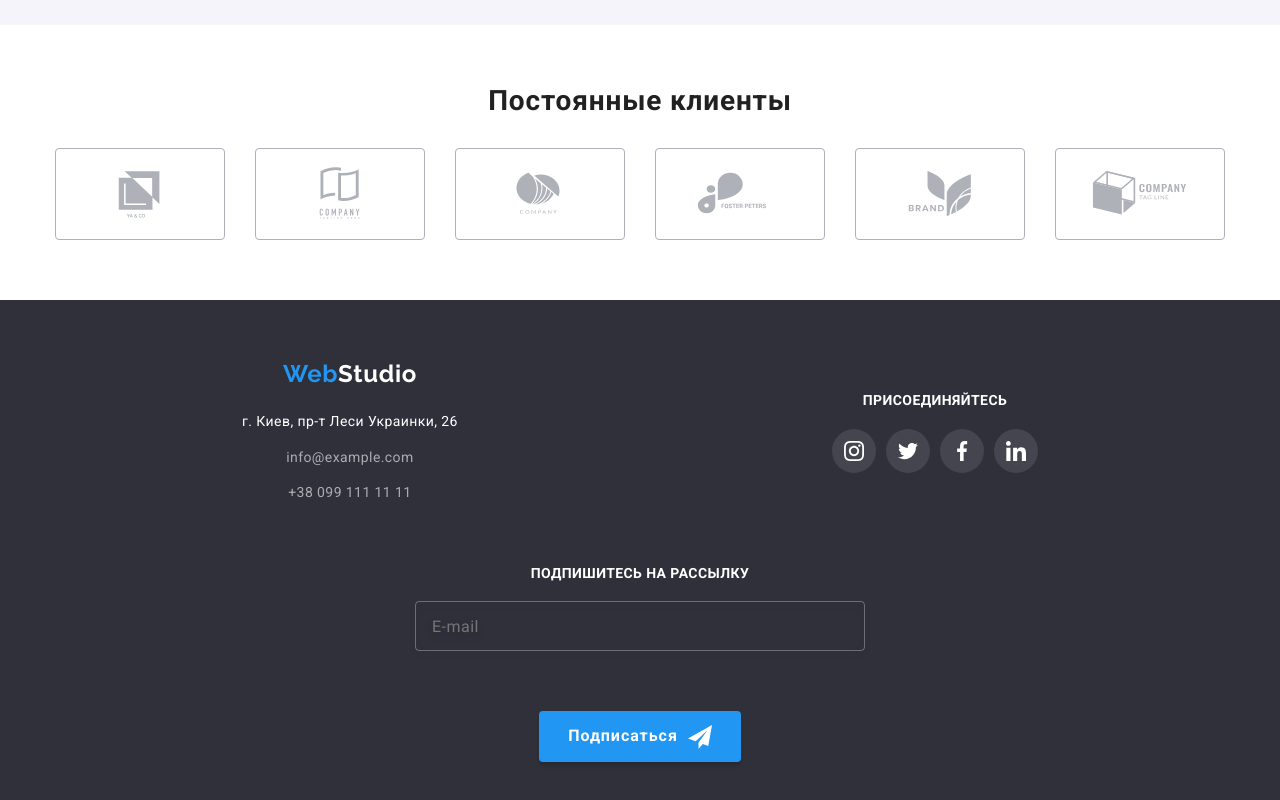
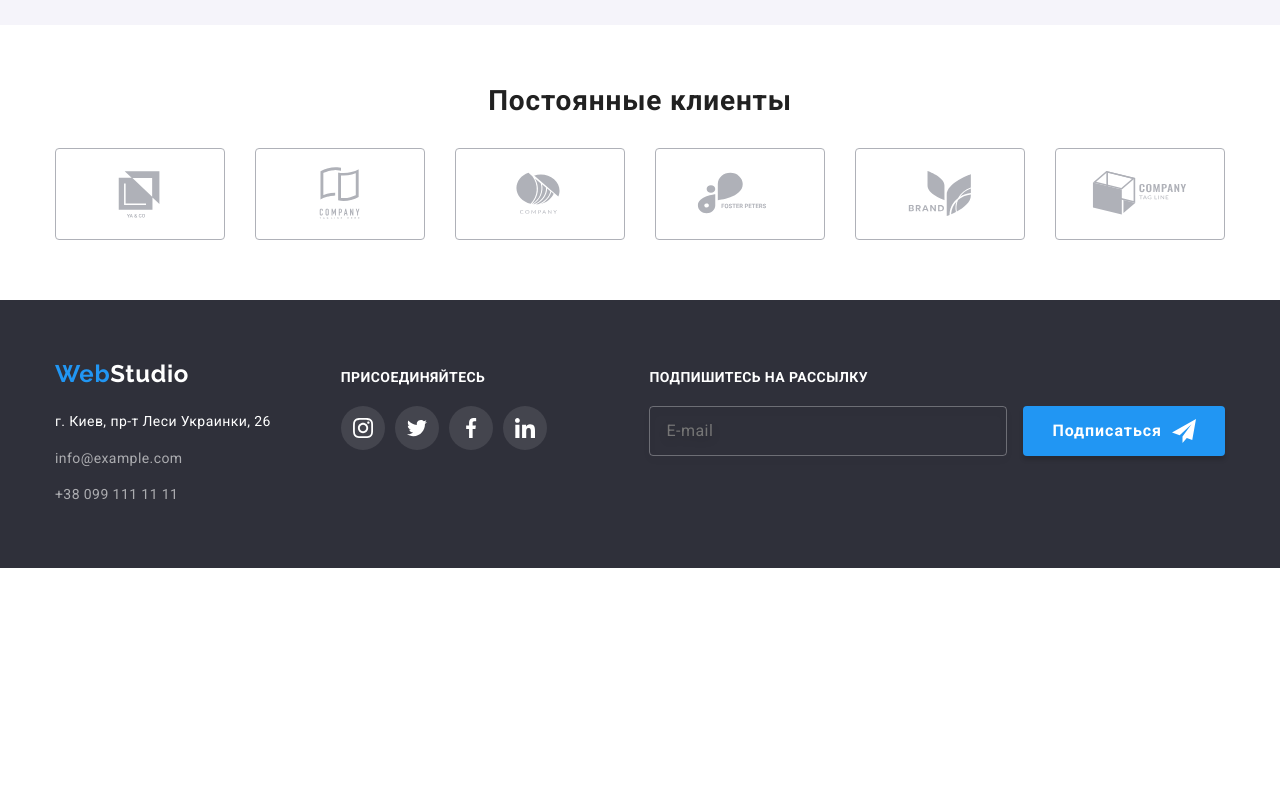
Before and after one commit to RustDzhur/Web-studio, a plain HTML site: page index.html in a window 1280 px wide. Shown: the part 2120-2920 px from the top of the page. After the commit the page ends 2688 px from the top, so only its background shows below. Drawn offline with Linux system fonts and the light colour scheme.

Commit message:
responsive destop

```diff
--- a/sass/components/_filter.scss
+++ b/sass/components/_filter.scss
@@ -8,6 +8,9 @@
         flex-wrap: nowrap;
         margin-bottom: 40px;
         justify-content: center;
+    }
+    @media screen and (min-width: 1200px) {
+        margin-bottom: 50px;
     }
     &__btn {
         font-weight: map-get($font-weight, Medium);
--- a/sass/components/_footer.scss
+++ b/sass/components/_footer.scss
@@ -3,10 +3,21 @@
     background-color: #2F303A;
     padding-top: 60px;
     padding-bottom: 60px;
+    @media screen and (min-width: 1200px) {
+        &__content {
+            margin-right: 70px;
+        }
+    }
 }
 //----------------------------------------------
 .content-container {
     text-align: center;
+    @media screen and (min-width: 1200px) {
+        display: flex;
+        text-align: unset;
+        align-items: baseline;
+        text-align: start;
+    }
 }
 @media screen and (min-width: 768px) {
     .tablet_container {
@@ -16,11 +27,27 @@
         text-align: center;
     }
 }
+@media screen and (min-width: 1200px) {
+    .tablet_container {
+        display: flex;
+        align-items: baseline;
+        justify-content: unset;
+        text-align: start;
+        flex-grow: 1;
+    }
+}
+
 //-------------------------------------------------------
 .address-list {
     margin-bottom: 60px;
+    @media screen and (min-width: 1200px) {
+        margin-bottom: unset;
+    }
     &__item {
         margin-bottom: 8px;
+        @media screen and (min-width: 1200px) {
+            margin-bottom: 9px;
+        }
     }
     &__link {
         color: #ffffff;
@@ -47,6 +74,10 @@
 //-----------------------------------------------------------
 .socials {
     margin-bottom: 60px;
+    @media screen and (min-width: 1200px) {
+        margin-right: 93px;
+        margin-bottom: unset;
+    }
     &__text {
         font-weight: map-get($font-weight, Bold );
         font-size: 14px;
@@ -112,6 +143,14 @@
         margin-right: auto;
         margin-left: auto;
     }
+    @media screen and (min-width: 1200px) {
+        display: unset;
+        flex-direction: unset;
+        align-items: unset;
+        margin-right: unset;
+        margin-left: unset;
+        max-width: unset;
+    }
     &__text {
         font-weight: map-get($font-weight, Bold);
         font-size: 14px;
@@ -120,6 +159,10 @@
         text-transform: uppercase;
         color: #FFFFFF;
         margin-bottom: 20px;
+        @media screen and (min-width: 1200px) {
+            display: flex;
+            align-items: baseline;
+        }
     }
     &__input {
         margin-bottom: 60px;
@@ -140,6 +183,12 @@
         letter-spacing: 0.03em;
 
         color: rgba(255, 255, 255, 0.6);
+        @media screen and (min-width: 1200px) {
+            width: 358px;
+            height: 50px;
+            margin-right: 12px;
+            margin-bottom: unset;
+        }
     }
     &__btn {
         display: inline-flex;
--- a/sass/components/_icon.scss
+++ b/sass/components/_icon.scss
@@ -28,4 +28,7 @@
         text-align: center;
         margin-right: 0;
     }
+    @media screen and (min-width: 1200px) {
+        text-align: start;
+    }
 }
--- a/sass/components/_modal.scss
+++ b/sass/components/_modal.scss
@@ -23,11 +23,11 @@
     left: 50%;
     transform: translate(-50%, -50%);
 
-    margin-top: 93px;
+    margin: 0;
     padding: 0;
 
     height: 609px;
-    width: calc(100% - 30px);
+    width: 450px;
     background-color: #ffffff;
 
     background: #ffffff;
@@ -48,9 +48,13 @@
         cursor: pointer;
     }
     @media screen and (min-width: 768px) {
-        margin-top: 218px;
-        width: calc(100% - 450px);
-
+        margin: 0;
+        width: 450px;
+    }
+    @media screen and (min-width: 1200px) {
+        margin: 0;
+        height: 581px;
+        width: 528px;
     }
     &__icon {
         width: 18px;
--- a/sass/components/_portfolio.scss
+++ b/sass/components/_portfolio.scss
@@ -13,6 +13,11 @@
             display: flex;
             flex-wrap: wrap;
             width: calc((100% - 30px) / 2);
+        }
+        @media  screen and (min-width: 1200px) {
+            display: flex;
+            flex-wrap: wrap;
+            width: calc((100% - 60px) / 3);
         }
     }
     &__title {
```
Also changed, not shown: portfolio.html (+2 -0 lines), css/main.css, css/main.min.css, 2 other files.
